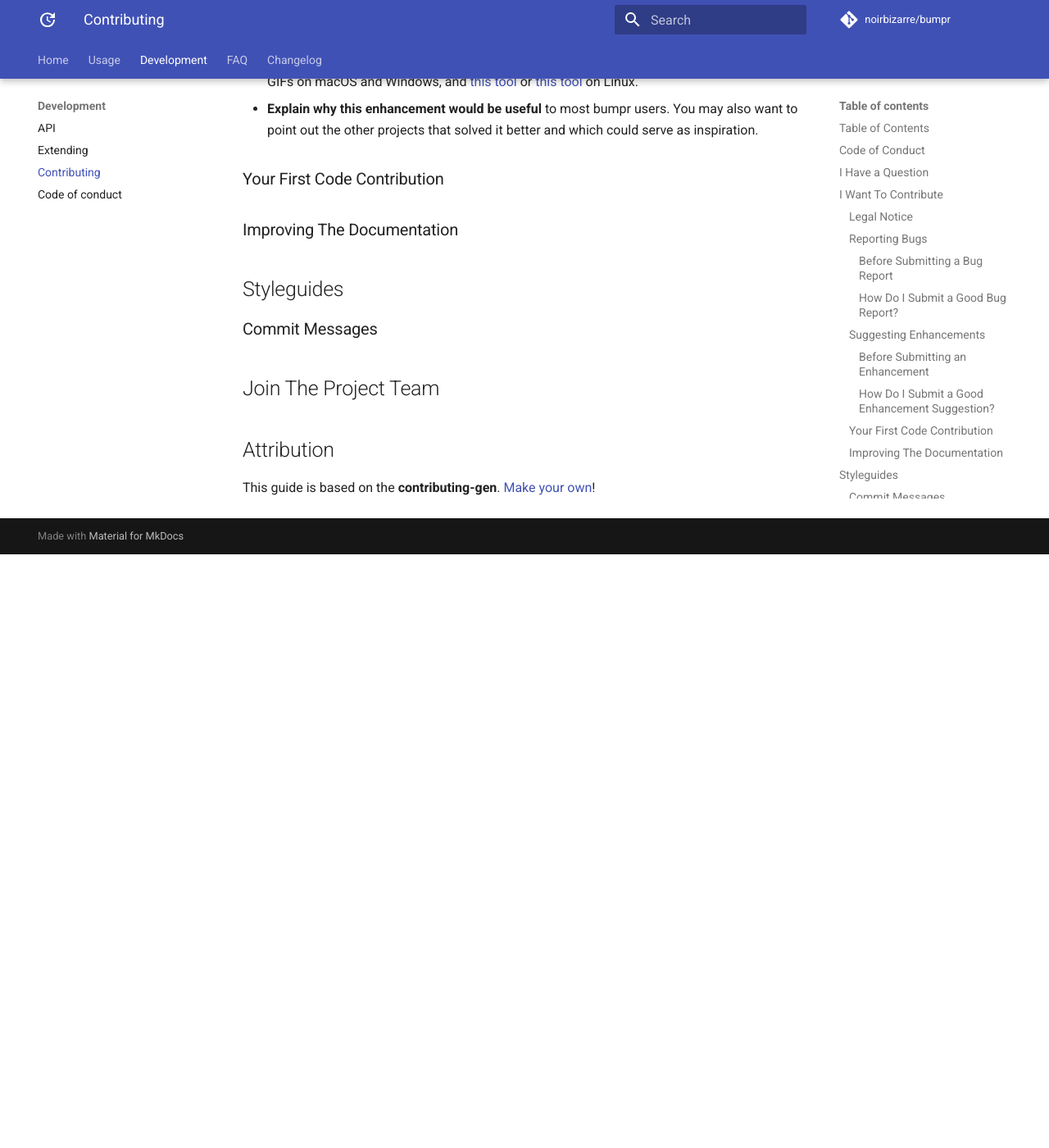
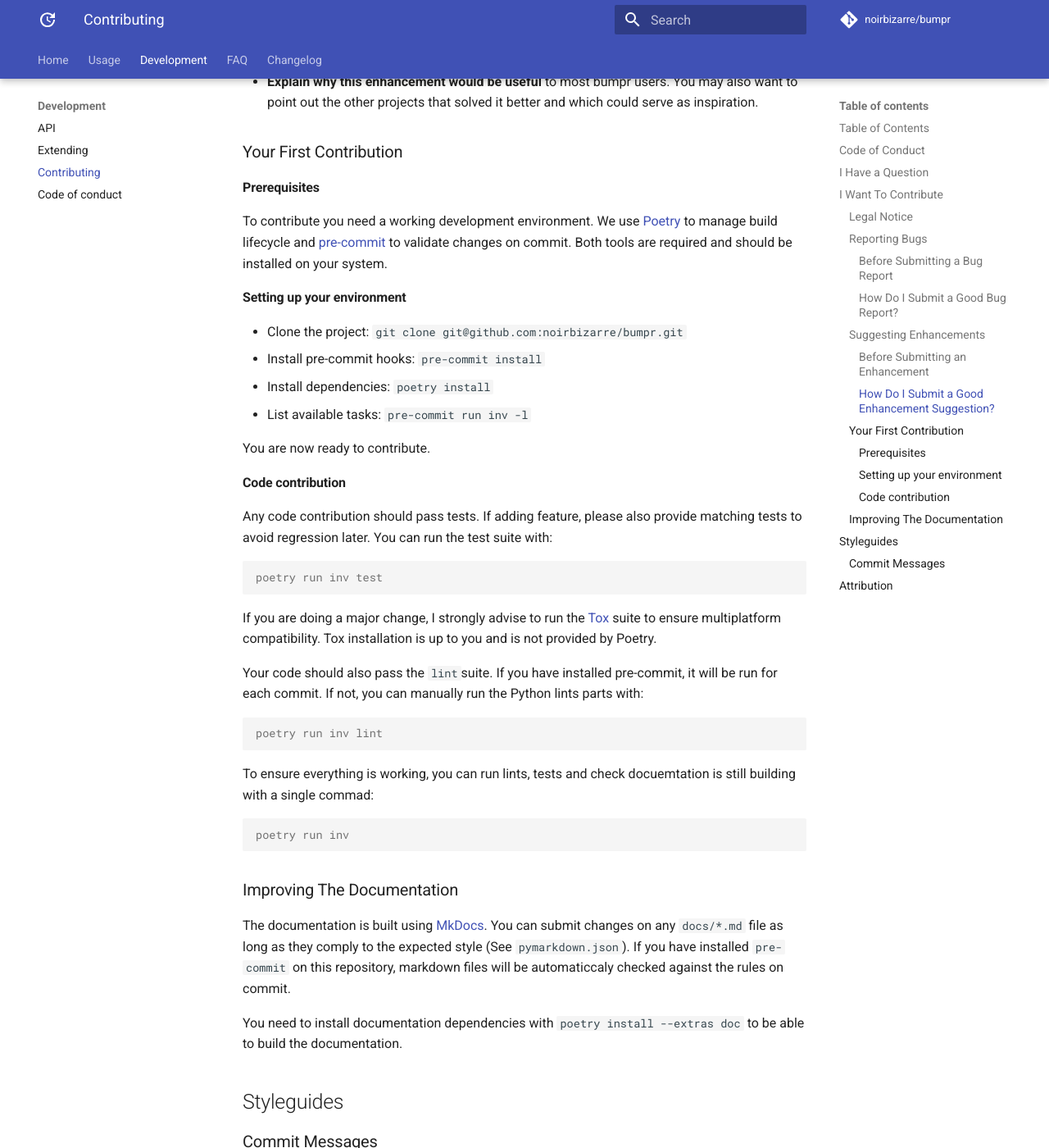
Before and after one commit to noirbizarre/bumpr, an MkDocs documentation site: the page built from docs/contributing.md, in a window 1280 px wide and 1400 px high, scrolled down 3900 px. Shown: the whole window at 82% size. Built offline with MkDocs 1.6.1 and Material for MkDocs 9.7.7, drawn with Linux system fonts in a browser that asks for light colours; comment, search, counter and statistics services are not loaded; before the commit the page ends 4576 px from its top, so only the background shows below that; some of the changed text lies outside the part shown.

Commit message:
doc: details a bit the dev part of CONTRIBUTING

````diff
--- a/CONTRIBUTING.md
+++ b/CONTRIBUTING.md
@@ -32,7 +31,7 @@
 ## Code of Conduct
 
 This project and everyone participating in it is governed by the
-[bumpr Code of Conduct](https://github.com/noirbizarre/bumprblob/master/CODE_OF_CONDUCT.md).
+[bumpr Code of Conduct](https://github.com/noirbizarre/bumpr/blob/master/CODE_OF_CONDUCT.md).
 By participating, you are expected to uphold this code. Please report unacceptable behavior
 to <>.
 
@@ -40,11 +39,11 @@
 
 > If you want to ask a question, we assume that you have read the available [Documentation](https://bumpr.readthedocs.io/).
 
-Before you ask a question, it is best to search for existing [Issues](https://github.com/noirbizarre/bumprissues) that might help you. In case you have found a suitable issue and still need clarification, you can write your question in this issue. It is also advisable to search the internet for answers first.
+Before you ask a question, it is best to search for existing [Issues](https://github.com/noirbizarre/bumpr/issues) that might help you. In case you have found a suitable issue and still need clarification, you can write your question in this issue. It is also advisable to search the internet for answers first.
 
 If you then still feel the need to ask a question and need clarification, we recommend the following:
 
-- Open an [Issue](https://github.com/noirbizarre/bumprissues/new).
+- Open an [Issue](https://github.com/noirbizarre/bumpr/issues/new).
 - Provide as much context as you can about what you're running into.
 - Provide project and platform versions (nodejs, npm, etc), depending on what seems relevant.
 
@@ -79,7 +78,7 @@
 
 - Make sure that you are using the latest version.
 - Determine if your bug is really a bug and not an error on your side e.g. using incompatible environment components/versions (Make sure that you have read the [documentation](https://bumpr.readthedocs.io/). If you are looking for support, you might want to check [this section](#i-have-a-question)).
-- To see if other users have experienced (and potentially already solved) the same issue you are having, check if there is not already a bug report existing for your bug or error in the [bug tracker](https://github.com/noirbizarre/bumprissues?q=label%3Abug).
+- To see if other users have experienced (and potentially already solved) the same issue you are having, check if there is not already a bug report existing for your bug or error in the [bug tracker](https://github.com/noirbizarre/bumpr/issues?q=label%3Abug).
 - Also make sure to search the internet (including Stack Overflow) to see if users outside of the GitHub community have discussed the issue.
 - Collect information about the bug:
   - Stack trace (Traceback)
@@ -95,7 +94,7 @@
 
 We use GitHub issues to track bugs and errors. If you run into an issue with the project:
 
-- Open an [Issue](https://github.com/noirbizarre/bumprissues/new). (Since we can't be sure at this point whether it is a bug or not, we ask you not to talk about a bug yet and not to label the issue.)
+- Open an [Issue](https://github.com/noirbizarre/bumpr/issues/new). (Since we can't be sure at this point whether it is a bug or not, we ask you not to talk about a bug yet and not to label the issue.)
 - Explain the behavior you would expect and the actual behavior.
 - Please provide as much context as possible and describe the *reproduction steps* that someone else can follow to recreate the issue on their own. This usually includes your code. For good bug reports you should isolate the problem and create a reduced test case.
 - Provide the information you collected in the previous section.
@@ -104,7 +103,7 @@
 
 - The project team will label the issue accordingly.
 - A team member will try to reproduce the issue with your provided steps. If there are no reproduction steps or no obvious way to reproduce the issue, the team will ask you for those steps and mark the issue as `needs-repro`. Bugs with the `needs-repro` tag will not be addressed until they are reproduced.
-- If the team is able to reproduce the issue, it will be marked `needs-fix`, as well as possibly other tags (such as `critical`), and the issue will be left to be [implemented by someone](#your-first-code-contribution).
+- If the team is able to reproduce the issue, it will be marked `needs-fix`, as well as possibly other tags (such as `critical`), and the issue will be left to be [implemented by someone](#your-first-contribution).
 
 <!-- You might want to create an issue template for bugs and errors that can be used as a guide and that defines the structure of the information to be included. If you do so, reference it here in the description. -->
 
@@ -116,12 +115,12 @@
 
 - Make sure that you are using the latest version.
 - Read the [documentation](https://bumpr.readthedocs.io/) carefully and find out if the functionality is already covered, maybe by an individual configuration.
-- Perform a [search](https://github.com/noirbizarre/bumprissues) to see if the enhancement has already been suggested. If it has, add a comment to the existing issue instead of opening a new one.
+- Perform a [search](https://github.com/noirbizarre/bumpr/issues) to see if the enhancement has already been suggested. If it has, add a comment to the existing issue instead of opening a new one.
 - Find out whether your idea fits with the scope and aims of the project. It's up to you to make a strong case to convince the project's developers of the merits of this feature. Keep in mind that we want features that will be useful to the majority of our users and not just a small subset. If you're just targeting a minority of users, consider writing an add-on/plugin library.
 
 #### How Do I Submit a Good Enhancement Suggestion?
 
-Enhancement suggestions are tracked as [GitHub issues](https://github.com/noirbizarre/bumprissues).
+Enhancement suggestions are tracked as [GitHub issues](https://github.com/noirbizarre/bumpr/issues).
 
 - Use a **clear and descriptive title** for the issue to identify the suggestion.
 - Provide a **step-by-step description of the suggested enhancement** in as many details as possible.
@@ -131,33 +130,60 @@
 
 <!-- You might want to create an issue template for enhancement suggestions that can be used as a guide and that defines the structure of the information to be included. If you do so, reference it here in the description. -->
 
-### Your First Code Contribution
+### Your First Contribution
 
-<!-- TODO
-include Setup of env, IDE and typical getting started instructions?
+#### Prerequisites
 
--->
+To contribute you need a working development environment.
+We use [Poetry](https://python-poetry.org/) to manage build lifecycle and [pre-commit](https://pre-commit.com) to validate changes on commit.
+Both tools are required and should be installed on your system.
+
+#### Setting up your environment
+
+- Clone the project: `git clone git@github.com:noirbizarre/bumpr.git`
+- Install pre-commit hooks: `pre-commit install`
+- Install dependencies: `poetry install`
+- List available tasks: `pre-commit run inv -l`
+
+You are now ready to contribute.
+
+#### Code contribution
+
+Any code contribution should pass tests. If adding feature, please also provide matching tests to avoid regression later.
+You can run the test suite with:
+
+```console
+poetry run inv test
+```
+
+If you are doing a major change, I strongly advise to run the [Tox](https://tox.wiki/) suite to ensure multiplatform compatibility. Tox installation is up to you and is not provided by Poetry.
+
+Your code should also pass the `lint`suite. If you have installed pre-commit, it will be run for each commit.
+If not, you can manually run the Python lints parts with:
+
+```console
+poetry run inv lint
+```
+
+To ensure everything is working, you can run lints, tests and check docuemtation is still building with a single commad:
+
+```console
+poetry run inv
+```
 
 ### Improving The Documentation
 
-<!-- TODO
-Updating, improving and correcting the documentation
+The documentation is built using [MkDocs](https://www.mkdocs.org/).
+You can submit changes on any `docs/*.md` file as long as they comply to the expected style (See `pymarkdown.json`).
+If you have installed `pre-commit` on this repository, markdown files will be automaticcaly checked against the rules on commit.
 
--->
+You need to install documentation dependencies with `poetry install --extras doc` to be able to build the documentation.
 
 ## Styleguides
 
 ### Commit Messages
 
-<!-- TODO
-
--->
-
-## Join The Project Team
-
-<!-- TODO -->
-
-<!-- omit in toc -->
+Commits should be formatted using [Conventional Commits](https://www.conventionalcommits.org/) (surrently using the [version 1.0.0](https://www.conventionalcommits.org/en/v1.0.0/))
 
 ## Attribution
 
--- a/docs/contributing.md
+++ b/docs/contributing.md
@@ -1,2 +1,2 @@
 <!--- pyml disable-next-line first-line-heading -->
-{% include-markdown "../CONTRIBUTING.md" %}
+{% include-markdown "../CONTRIBUTING.md" rewrite-relative-urls=false %}
````
Also changed, not shown: other parts of CONTRIBUTING.md (+1 -2 lines), docs/code-of-conduct.md (added, +2 -0 lines).
